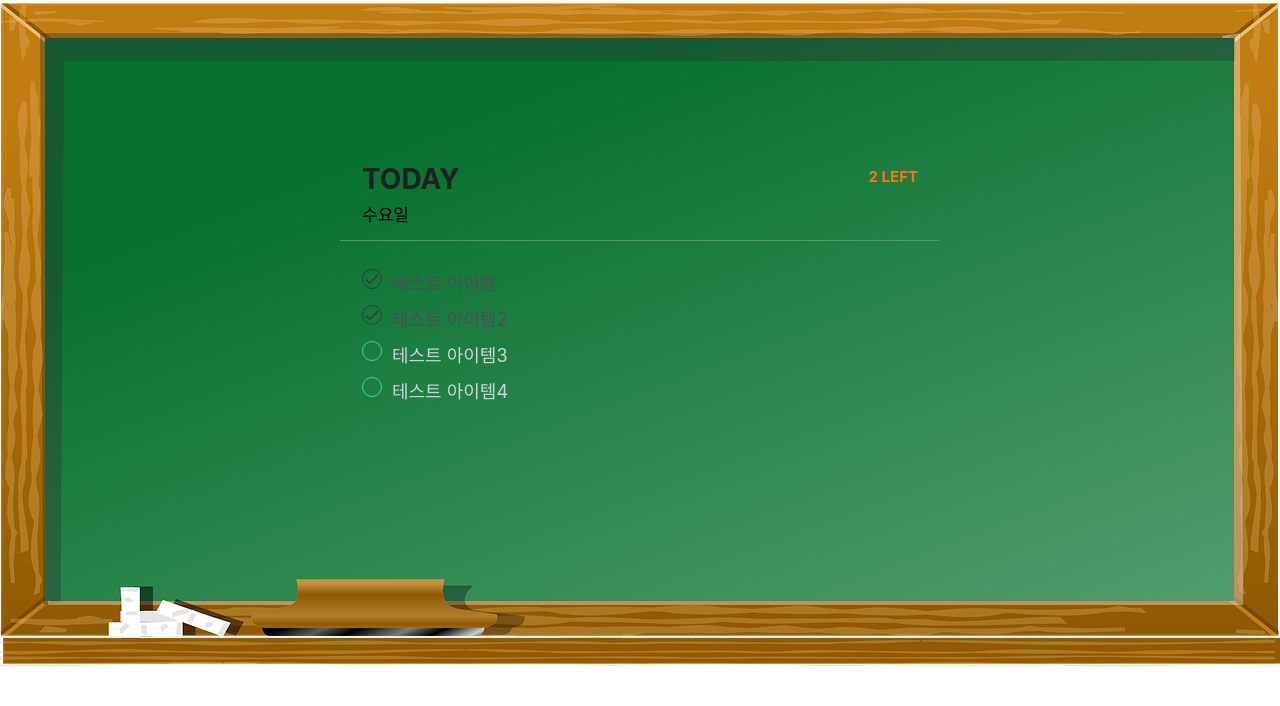
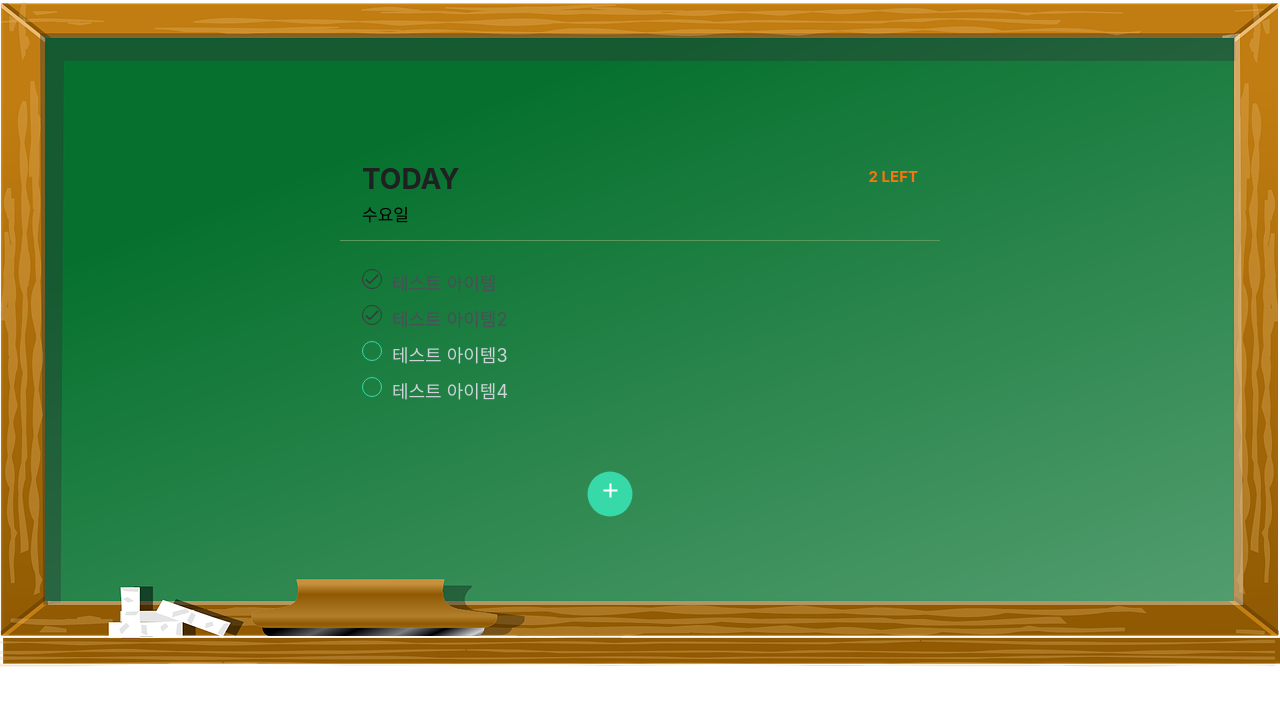
Before and after one commit to slowteady/todo-list, a React (Create React App) app: page / in a window 1280 px wide. Shown: the top 706 px of the page. Built offline with nearby package versions, Linux system fonts and the light colour scheme.

Commit message:
Create 컴포넌트  렌더링 추가

```diff
--- a/src/components/List.jsx
+++ b/src/components/List.jsx
@@ -1,6 +1,7 @@
 import React from "react";
 import styled from "styled-components";
 import Items from "./Items";
+import Create from "./Create";
 
 const ListBlock = styled.div`
   flex: 1;
@@ -10,12 +11,15 @@ const ListBlock = styled.div`
 
 const List = () => {
   return (
+    <>
       <ListBlock>
         <Items text="테스트 아이템" done={true}></Items>
         <Items text="테스트 아이템2" done={true}></Items>
         <Items text="테스트 아이템3" done={false}></Items>
         <Items text="테스트 아이템4" done={false}></Items>
       </ListBlock>
+      <Create />
+    </>
   );
 };
 
```
Lines whose indentation alone changed are shown as unchanged.
